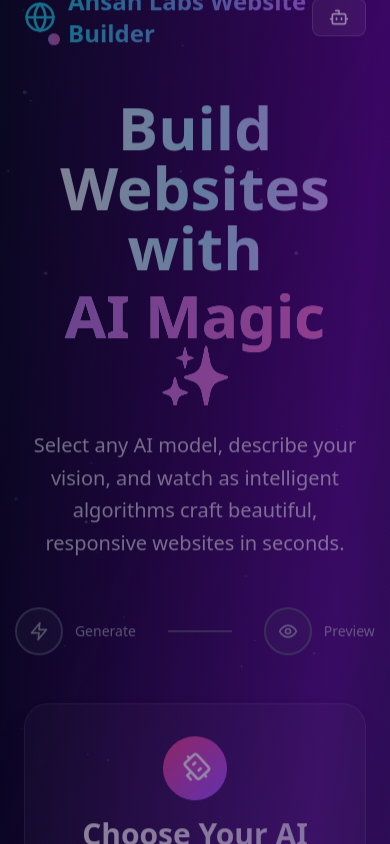
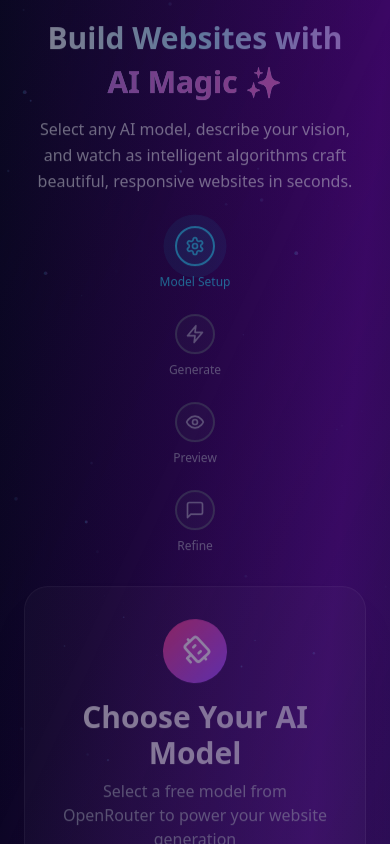
Before and after one commit to BADSHAH-7868/Ahsan-Labs-Wesite-Builder, a React (Vite) app: page / in a window 390 px wide. Shown: the top 844 px of the page. Built offline with nearby package versions, Linux system fonts and the light colour scheme.

Commit message:
Update App.tsx

```diff
--- a/src/App.tsx
+++ b/src/App.tsx
@@ -1,18 +1,12 @@
-import React, { useState, useRef, useEffect } from 'react';
+import React, { useState, useRef } from 'react';
 import { motion, useScroll, useTransform } from 'framer-motion';
 import {
   Zap,
-  Code,
   Eye,
   MessageSquare,
-  Download,
-  Sparkles,
   Globe,
   Settings,
-  Play,
   Bot,
-  Palette,
-  Layout
 } from 'lucide-react';
 import ModelSelector from './components/ModelSelector';
 import WebsiteGenerator from './components/WebsiteGenerator';
@@ -57,7 +51,7 @@ function App() {
         style={{ y, opacity }}
       >
         {/* Header */}
-        <header className="mt-9 relative z-10 p-6">
+        <header className="mt-6 sm:mt-9 relative z-10 px-4 sm:px-6">
           <motion.div
             className="flex items-center justify-between max-w-7xl mx-auto"
             initial={{ opacity: 0, y: -20 }}
@@ -66,17 +60,17 @@ function App() {
           >
             <div className="flex items-center space-x-3">
               <div className="relative">
-                <Globe className="w-8 h-8 text-cyan-400" />
-                <div className="absolute -top- -right-1 w-3 h-3 bg-gradient-to-r from-purple-400 to-pink-400 rounded-full animate-pulse"></div>
+                <Globe className="w-7 h-7 sm:w-8 sm:h-8 text-cyan-400" />
+                <div className="absolute -top-0 -right-1 w-2.5 h-2.5 sm:w-3 sm:h-3 bg-gradient-to-r from-purple-400 to-pink-400 rounded-full animate-pulse"></div>
               </div>
-              <h1 className="text-2xl font-bold bg-gradient-to-r from-cyan-400 to-purple-400 bg-clip-text text-transparent">
+              <h1 className="text-xl sm:text-2xl font-bold bg-gradient-to-r from-cyan-400 to-purple-400 bg-clip-text text-transparent">
                 Ahsan Labs Website Builder
               </h1>
             </div>
 
-            <div className="flex items-center space-x-4">
+            <div className="flex items-center space-x-3 sm:space-x-4">
               <motion.button
-                className="px-4 py-2 bg-white/10 backdrop-blur-md rounded-lg border border-white/20 hover:bg-white/20 transition-all duration-300"
+                className="px-3 py-2 sm:px-4 sm:py-2 bg-white/10 backdrop-blur-md rounded-lg border border-white/20 hover:bg-white/20 transition-all duration-300"
                 whileHover={{ scale: 1.05 }}
                 whileTap={{ scale: 0.95 }}
               >
@@ -87,27 +81,27 @@ function App() {
         </header>
 
         {/* Main Content */}
-        <main className="flex-1 flex flex-col items-center justify-center p-6 relative z-10">
+        <main className="flex-1 flex flex-col items-center justify-center p-4 sm:p-6 relative z-10">
           <motion.div
-            className="text-center mb-12"
+            className="text-center mb-8 sm:mb-12"
             initial={{ opacity: 0, y: 30 }}
             animate={{ opacity: 1, y: 0 }}
             transition={{ duration: 1, delay: 0.2 }}
           >
-            <h2 className="text-6xl font-bold mb-6 bg-gradient-to-r from-white via-cyan-200 to-purple-300 bg-clip-text text-transparent">
+            <h2 className="text-3xl sm:text-5xl lg:text-6xl font-bold mb-4 sm:mb-6 bg-gradient-to-r from-white via-cyan-200 to-purple-300 bg-clip-text text-transparent">
               Build Websites with
               <span className="block mt-2 bg-gradient-to-r from-purple-400 to-pink-400 bg-clip-text text-transparent">
                 AI Magic ✨
               </span>
             </h2>
-            <p className="text-xl text-gray-300 max-w-2xl mx-auto leading-relaxed">
+            <p className="text-base sm:text-lg md:text-xl text-gray-300 max-w-lg sm:max-w-2xl mx-auto leading-relaxed px-2">
               Select any AI model, describe your vision, and watch as intelligent algorithms craft beautiful, responsive websites in seconds.
             </p>
           </motion.div>
 
           {/* Step Indicator */}
           <motion.div
-            className="flex items-center space-x-8 mb-12"
+            className="flex flex-col sm:flex-row sm:items-center sm:space-x-8 mb-8 sm:mb-12 space-y-6 sm:space-y-0"
             initial={{ opacity: 0, y: 20 }}
             animate={{ opacity: 1, y: 0 }}
             transition={{ duration: 0.8, delay: 0.4 }}
@@ -118,13 +112,13 @@ function App() {
               const isCompleted = steps.findIndex(s => s.id === currentStep) > index;
 
               return (
-                <div key={step.id} className="flex items-center">
+                <div key={step.id} className="flex flex-col sm:flex-row items-center">
                   <motion.div
-                    className={`relative flex items-center justify-center w-12 h-12 rounded-full border-2 transition-all duration-300 ${isActive
-                        ? 'border-cyan-400 bg-cyan-400/20'
-                        : isCompleted
-                          ? 'border-green-400 bg-green-400/20'
-                          : 'border-gray-600 bg-gray-600/20'
+                    className={`relative flex items-center justify-center w-10 h-10 sm:w-12 sm:h-12 rounded-full border-2 transition-all duration-300 ${isActive
+                      ? 'border-cyan-400 bg-cyan-400/20'
+                      : isCompleted
+                        ? 'border-green-400 bg-green-400/20'
+                        : 'border-gray-600 bg-gray-600/20'
                       }`}
                     whileHover={{ scale: 1.1 }}
                     animate={isActive ? {
@@ -135,12 +129,12 @@ function App() {
                     <StepIcon className={`w-5 h-5 ${isActive ? 'text-cyan-400' : isCompleted ? 'text-green-400' : 'text-gray-400'
                       }`} />
                   </motion.div>
-                  <span className={`ml-3 text-sm font-medium ${isActive ? 'text-cyan-400' : isCompleted ? 'text-green-400' : 'text-gray-400'
+                  <span className={`mt-2 sm:mt-0 sm:ml-3 text-xs sm:text-sm font-medium ${isActive ? 'text-cyan-400' : isCompleted ? 'text-green-400' : 'text-gray-400'
                     }`}>
                     {step.label}
                   </span>
                   {index < steps.length - 1 && (
-                    <div className={`w-16 h-0.5 ml-8 ${isCompleted ? 'bg-green-400' : 'bg-gray-600'
+                    <div className={`hidden sm:block w-12 sm:w-16 h-0.5 ml-8 ${isCompleted ? 'bg-green-400' : 'bg-gray-600'
                       }`} />
                   )}
                 </div>
@@ -149,7 +143,7 @@ function App() {
           </motion.div>
 
           {/* Content Panels */}
-          <div className="w-full max-w-6xl">
+          <div className="w-full max-w-full sm:max-w-3xl md:max-w-5xl lg:max-w-6xl px-2 sm:px-4">
             {currentStep === 'setup' && (
               <ModelSelector
                 selectedModel={selectedModel}
@@ -212,18 +206,15 @@ function App() {
 
       {/* Footer */}
       <footer className="relative z-10 border-t border-white/10 bg-black/20 backdrop-blur-md">
-        <div className="max-w-7xl mx-auto px-6 py-8">
-          <div className="flex items-center justify-between">
+        <div className="max-w-7xl mx-auto px-4 sm:px-6 py-6 sm:py-8">
+          <div className="flex flex-col sm:flex-row items-center justify-between space-y-4 sm:space-y-0">
             <div className="flex items-center space-x-3">
-              <Globe className="w-6 h-6 text-cyan-400" />
-              <span className="text-gray-400">Made By Ahsan Labs</span>
+              <Globe className="w-5 h-5 sm:w-6 sm:h-6 text-cyan-400" />
+              <span className="text-gray-400 text-sm sm:text-base">Made By Ahsan Labs</span>
             </div>
-            <div className="flex space-x-6 text-sm text-gray-400">
-
-              <a href="https://whatsapp.com/channel/0029Vb6cRL43GJOqdGUq4q0Q" className="hover:text-cyan-400 transition-colors" target='blank' >Join Whatsapp Channel</a>
-              <a href="https://wa.me/923343926359?text=Assalamualikum%20Ahsan%2C%20I%20Am%20From%20Your%20AI%20Website%20Builder
-" className="hover:text-cyan-400 transition-colors" target='blank' >Message Owner</a>
-
+            <div className="flex flex-col sm:flex-row sm:space-x-6 text-xs sm:text-sm text-gray-400 space-y-2 sm:space-y-0">
+              <a href="https://whatsapp.com/channel/0029Vb6cRL43GJOqdGUq4q0Q" className="hover:text-cyan-400 transition-colors" target='blank'>Join Whatsapp Channel</a>
+              <a href="https://wa.me/923343926359?text=Assalamualikum%20Ahsan%2C%20I%20Am%20From%20Your%20AI%20Website%20Builder" className="hover:text-cyan-400 transition-colors" target='blank'>Message Owner</a>
             </div>
           </div>
         </div>
```
